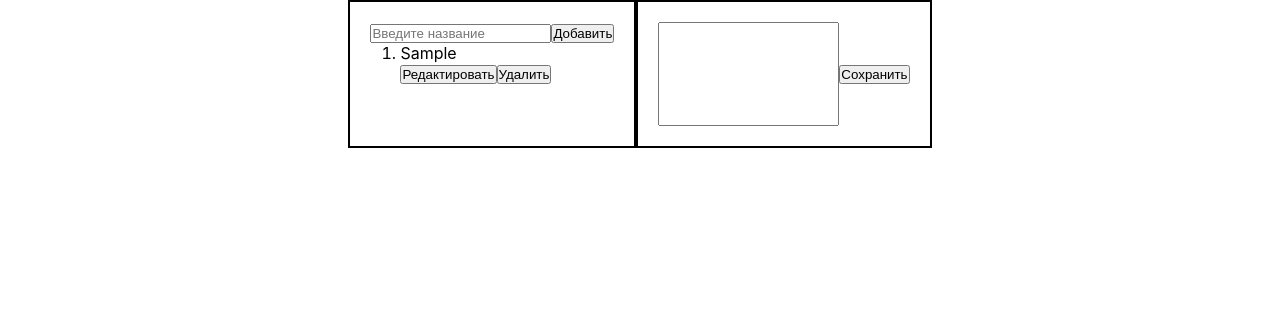
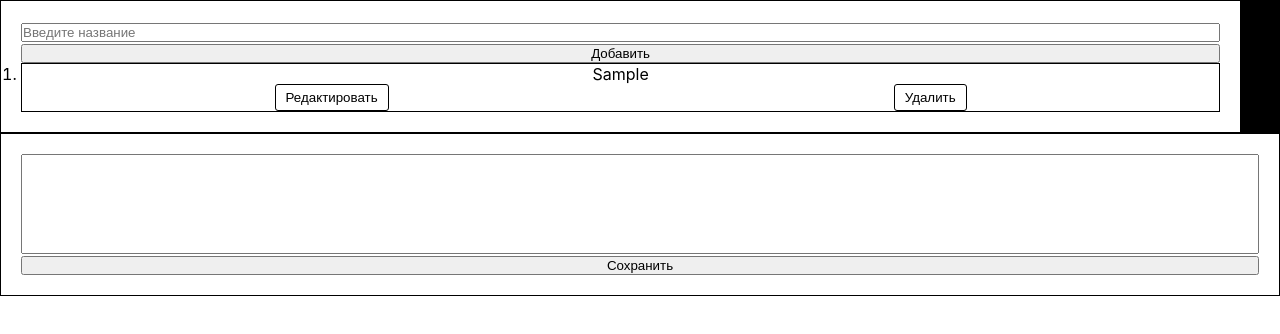
Before and after one commit to NSLyuma/infotecs-react, a React (Create React App) app: page / in a window 1280 px wide. Both pictures are taken after typing "Sample" into the empty fields and a click on the button "Добавить". Shown: the top 334 px of the page. Built offline with nearby package versions, Linux system fonts and the light colour scheme.

Commit message:
Successful resizing

```diff
--- a/src/App.js
+++ b/src/App.js
@@ -1,5 +1,6 @@
 import { TodoApp } from "./components";
 
+//меня учили, что в App.js лучше не писать логику, поэтому здесь только один главный компонент
 function App() {
   return (
     <div className="App">
--- a/src/components/TodoApp/TodoApp.jsx
+++ b/src/components/TodoApp/TodoApp.jsx
@@ -14,6 +14,10 @@ export const TodoApp = () => {
   //инициализация переменных для возвращения задач и их id
   const [taskValue, setTaskValue] = useState("");
   const [taskId, setTaskId] = useState("");
+
+  //инициализация класса для блока
+  //выбрала этот способ, чтобы динамически добавить и убрать стили в нужном элементе
+  const [blockClass, setBlockClass] = useState(styles.block);
 
   //сохранение задач в localStorage
   localStorage.setItem("todoList", JSON.stringify(todoList));
@@ -59,8 +63,50 @@ export const TodoApp = () => {
     setTodoList(newTask);
     setTaskValue("");
   };
+
+  //функция изменения ширины списка задач
+  const resizeBlock = (event) => {
+    const blockResize = document.getElementById("blockResize"); //элемент, который меняет ширину списка
+    const block = document.getElementById("block"); //элемент, у которого меняется ширина
+    const blockHeight = block.offsetHeight; //высота списка задач, которая присваивается blockResize
+
+    blockResize.style.position = "absolute";
+    blockResize.style.zIndex = "1000";
+    blockResize.style.height = `${blockHeight}px`;
+
+    //убираю выделение мышью
+    setBlockClass(blockClass + " " + styles.removeSelect);
+
+    //функция передвижения blockResize на заданные координаты
+    const moveAt = (pageX) => {
+      blockResize.style.left = pageX - blockResize.offsetWidth / 2 + "px";
+    };
+
+    //необходимо для того, чтобы blockResize сразу оказался под мышью
+    moveAt(event.pageX);
+
+    //перемещение blockResize по пользовательским координатам при движении мыши
+    //изменеие ширины списка задач
+    const onMouseMove = (event) => {
+      moveAt(event.pageX);
+      block.style.width = `${event.clientX}px`;
+    };
+
+    //обработчик события на движение мыши
+    document.addEventListener("mousemove", onMouseMove);
+
+    //при отжатии мыши обработчик события на её движения сбрасывается
+    //затем blockResize.onmouseup очищается
+    //список задач снова с одним классом
+    blockResize.onmouseup = () => {
+      document.removeEventListener("mousemove", onMouseMove);
+      blockResize.onmouseup = null;
+      setBlockClass(styles.block);
+    };
+  };
   return (
     <div className={styles.container}>
+      <div id="block" className={blockClass}>
         <div className={styles.taskList}>
           {/* форма для добавления новой задачи */}
           <MyForm
@@ -79,6 +125,12 @@ export const TodoApp = () => {
             deleteTask={deleteTask}
           />
         </div>
+        <div
+          onMouseDown={resizeBlock}
+          className={styles.blockResize}
+          id="blockResize"
+        ></div>
+      </div>
 
       <div className={styles.formBox}>
         {/* форма для редактирования задачи */}
--- a/src/components/TodoApp/TodoApp.module.css
+++ b/src/components/TodoApp/TodoApp.module.css
@@ -1,15 +1,38 @@
 .container {
+  /* display: flex;
+  justify-content: space-between; */
+  margin: auto;
+}
+
+.block {
   display: flex;
-  justify-content: center;
+  justify-content: space-between;
+}
+
+.removeSelect {
+  user-select: none;
+  -webkit-user-select: none;
+  -moz-user-select: none;
+  -ms-user-select: none;
 }
 
 .taskList {
-  border: 2px solid black;
+  border: 1px solid black;
   padding: 20px;
+  display: flex;
+  justify-content: center;
+  flex-wrap: wrap;
+}
+
+.blockResize {
+  width: 40px;
+  background-color: black;
+  border: 1px solid black;
+  cursor: col-resize;
 }
 
 .formBox {
-  border: 2px solid black;
+  border: 1px solid black;
   padding: 20px;
 }
 
--- a/src/components/TodoList/TodoList.jsx
+++ b/src/components/TodoList/TodoList.jsx
@@ -1,8 +1,9 @@
 import { TodoListItem } from "../../components";
+import styles from "./TodoList.module.css";
 
 export const TodoList = ({ todoList, editTask, deleteTask }) => {
   return (
-    <ol>
+    <ol className={styles.taskList}>
       {todoList.map(({ id, task }) => {
         return (
           <TodoListItem
--- /dev/null
+++ b/src/components/TodoList/TodoList.module.css
@@ -0,0 +1,5 @@
+.taskList {
+  display: flex;
+  flex-direction: column;
+  align-items: center;
+}
--- a/src/components/TodoListItem/TodoListItem.jsx
+++ b/src/components/TodoListItem/TodoListItem.jsx
@@ -2,10 +2,19 @@ import styles from "./TodoListItem.module.css";
 
 export const TodoListItem = ({ task, id, editTask, deleteTask }) => {
   return (
-    <li>
-      <p className={styles.task}>{task}</p>
-      <button onClick={() => editTask(id, task)}>Редактировать</button>
-      <button onClick={() => deleteTask(id)}>Удалить</button>
+    <li className={styles.taskLi}>
+      <div className={styles.taskBox}>
+        <div className={styles.taskItem}>{task}</div>
+        <button
+          className={styles.taskButton}
+          onClick={() => editTask(id, task)}
+        >
+          Редактировать
+        </button>
+        <button className={styles.taskButton} onClick={() => deleteTask(id)}>
+          Удалить
+        </button>
+      </div>
     </li>
   );
 };
--- a/src/components/TodoListItem/TodoListItem.module.css
+++ b/src/components/TodoListItem/TodoListItem.module.css
@@ -1,4 +1,25 @@
-.task {
+.taskLi {
+  border: 1px solid black;
+}
+
+.taskBox {
+  display: flex;
+  justify-content: space-around;
+  flex-wrap: wrap;
+  text-align: center;
+}
+
+.taskItem {
   text-overflow: ellipsis;
   overflow: hidden;
+  /* align-self: center; */
 }
+
+.taskButton {
+  background-color: transparent;
+  border: 1px solid black;
+  border-radius: 3px;
+  max-width: max-content;
+  padding: 5px 10px;
+  align-self: center;
+}
--- a/src/index.css
+++ b/src/index.css
@@ -1,6 +1,8 @@
 * {
   margin: 0;
   padding: 0;
+  box-sizing: border-box;
+  width: 100%;
 }
 
 body {
@@ -11,10 +13,6 @@ body {
   -moz-osx-font-smoothing: grayscale;
 }
 
-ol {
-  margin-left: 30px;
-}
-
 code {
   font-family: source-code-pro, Menlo, Monaco, Consolas, "Courier New",
     monospace;
```
Lines whose indentation alone changed are shown as unchanged.
